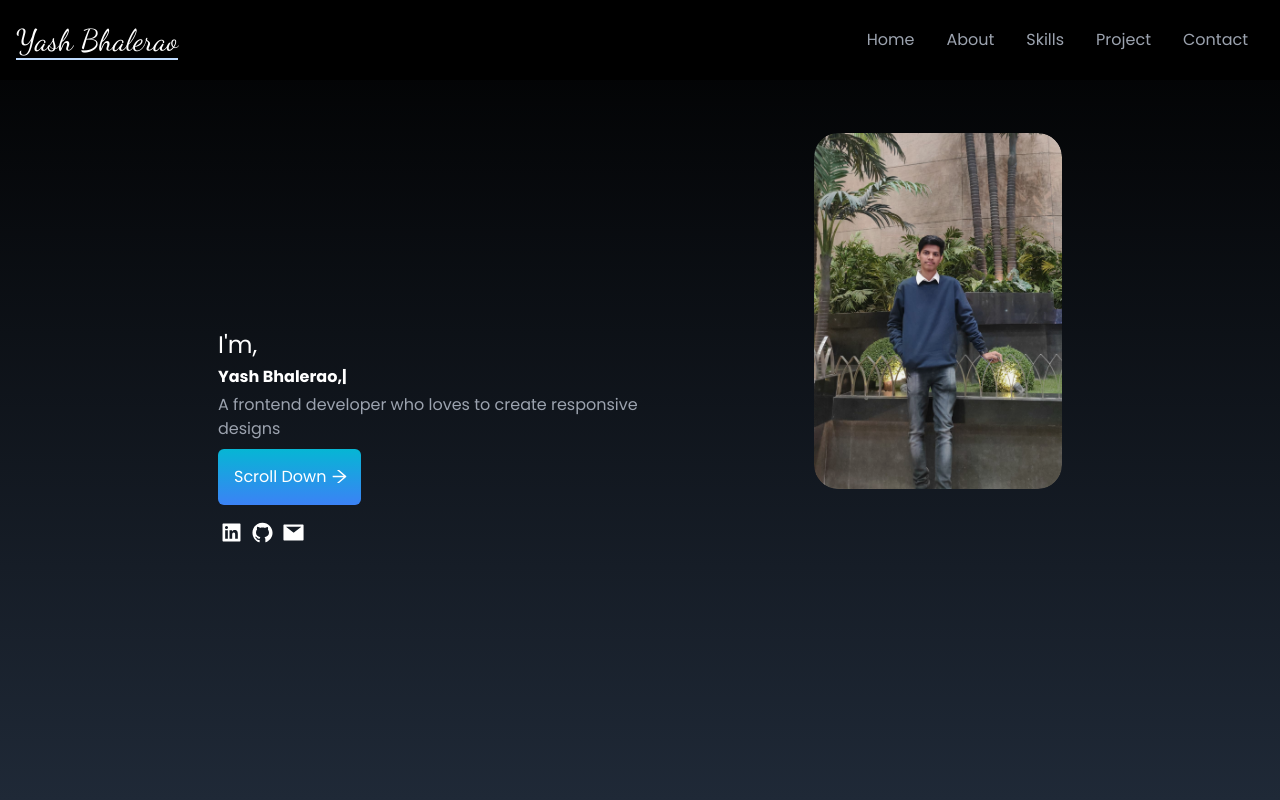
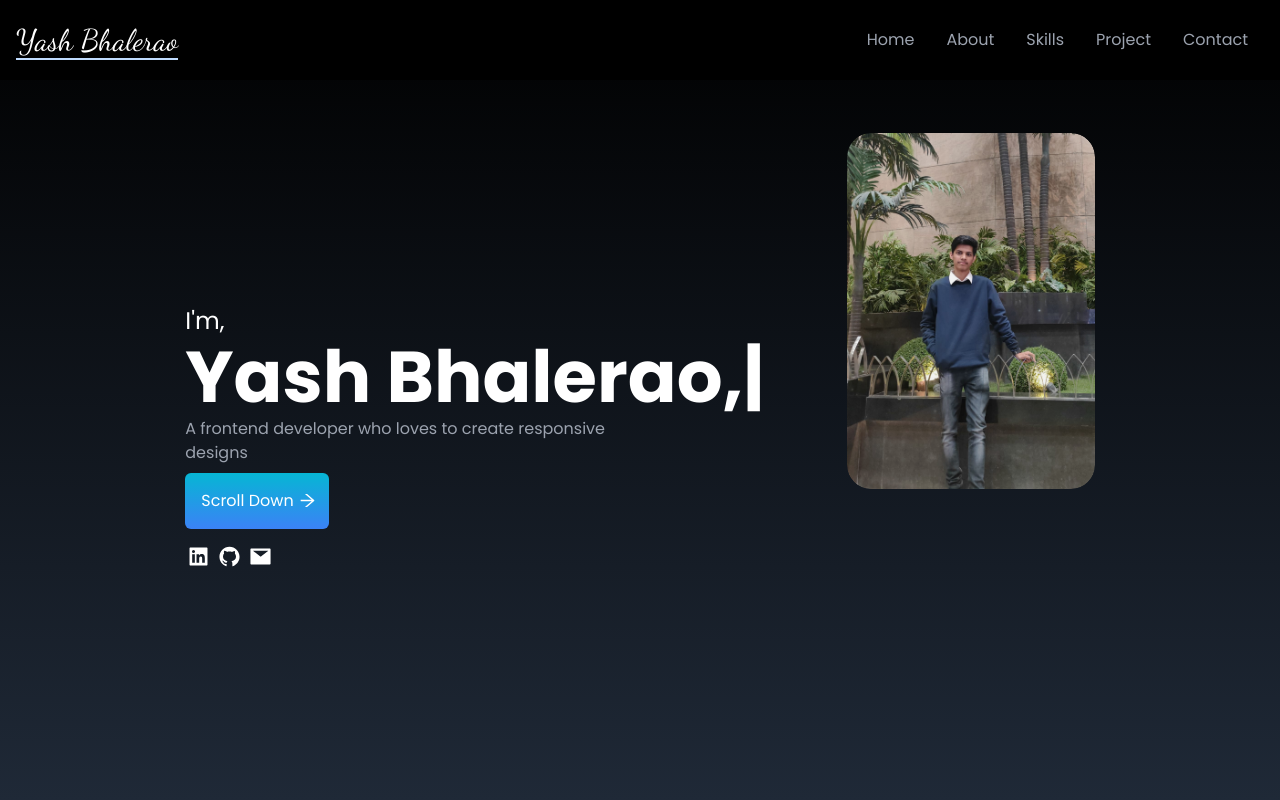
Before and after one commit to yash-123-yash/portfolio, a React (Vite) app: page / in a window 1280 px wide. Shown: the top 800 px of the page. Built offline with nearby package versions, Linux system fonts and the light colour scheme.

Commit message:
10th change

```diff
--- a/src/components/Home.jsx
+++ b/src/components/Home.jsx
@@ -21,7 +21,7 @@ function Home() {
       <div className=" max-w-screen-lg mx-auto flex flex-col lg:flex-row items-center justify-center md:justify-around h-full px-4 ">
         <div className="mt-24 md:mt-20 flex flex-col justify-center h-4/5">
           <h1 className='md:text-2xl'>I'm,</h1>
-            <TypeAnimation sequence={["Yash Bhalerao,",10000]} wrapper="span" speed={5} className=' py-1   font-bold text-white'/>
+            <TypeAnimation sequence={["Yash Bhalerao,",10000]} wrapper="span" speed={5} className='text-4xl py-1 sm:text-7xl  font-bold text-white'/>
             {/* <h2 className='text-4xl py-1 sm:text-7xl font-bold text-white'>
                 Yash Bhalerao,
             </h2> */}
```
